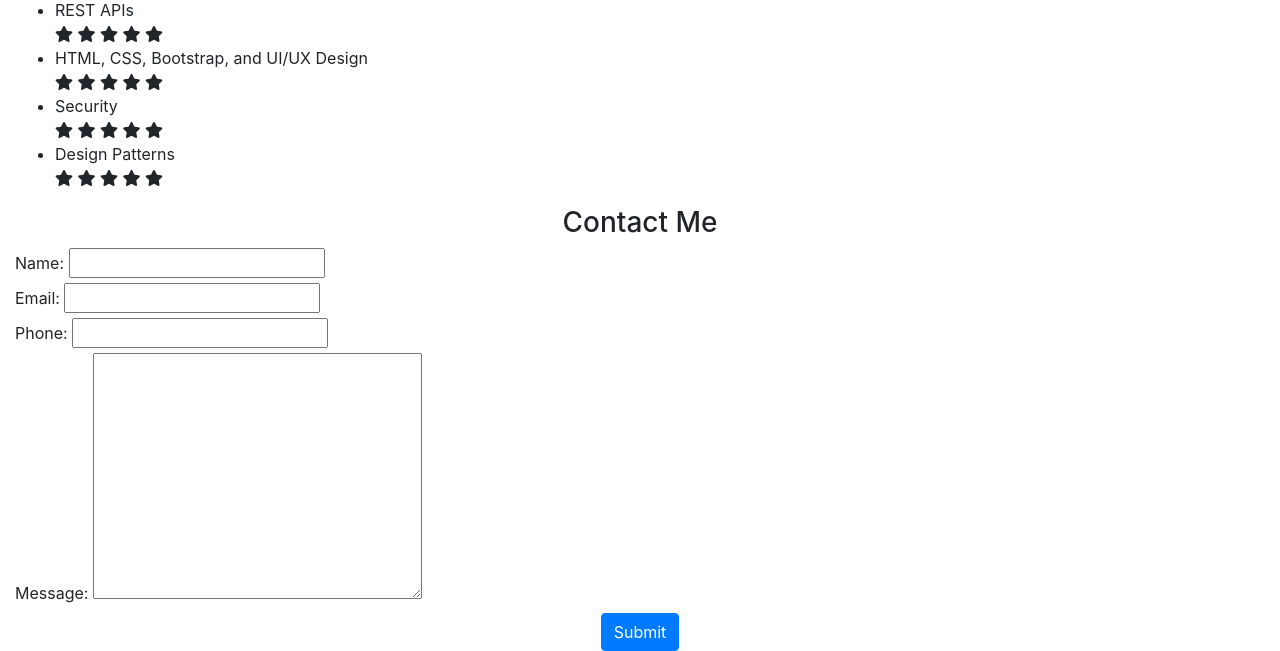
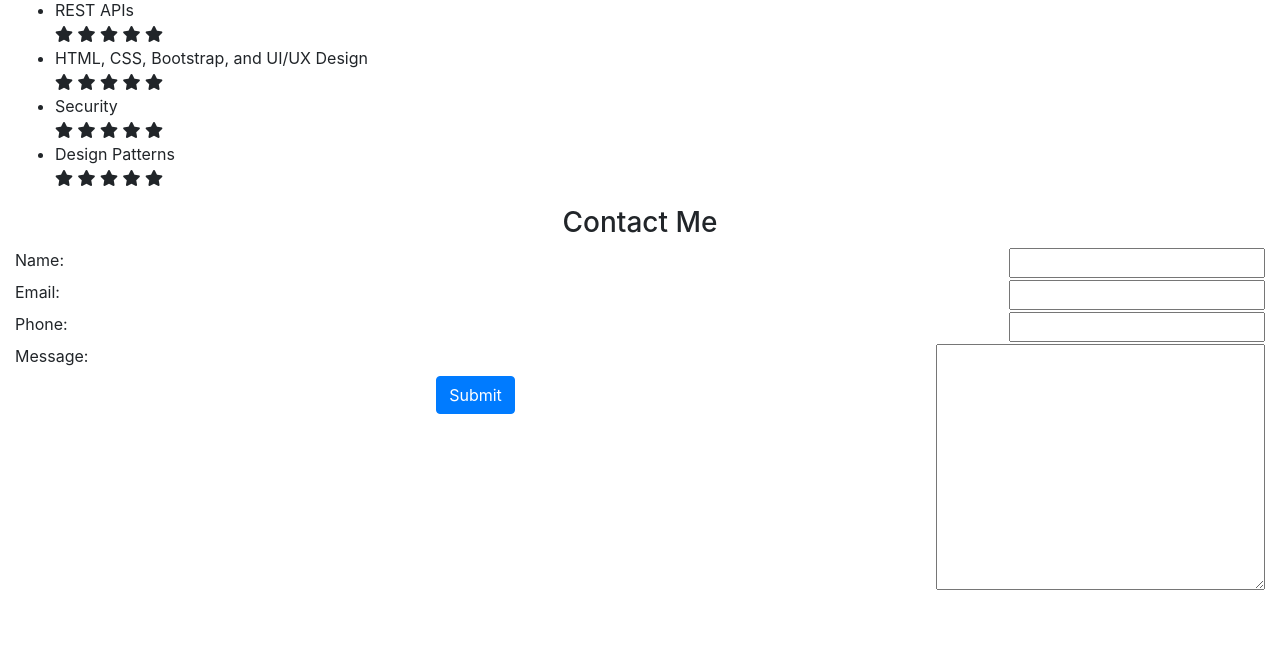
Before and after one commit to jticer4/my-pwp-james, a PHP site: page / in a window 1280 px wide. Shown: the part 830-1481 px from the top of the page. After the commit the page ends 1420 px from the top, so only its background shows below. Run offline with PHP 8.4, Linux system fonts and the light colour scheme; some libraries are stand-ins or nearby versions.

Commit message:
floated my input fields in my form to the right

```diff
--- a/public_html/index.php
+++ b/public_html/index.php
@@ -150,22 +150,22 @@
 			<form>
 					<div class="text-left">
 					<label for="name">Name:</label>
-					<input type="text">
+					<input class="float-right" type="text">
 					</div>
 
 					<div class="text-left">
 					<label for="email">Email:</label>
-					<input type="email">
+					<input class="float-right" type="email">
 					</div>
 
 					<div class="text-left">
 					<label for="phoneNumber">Phone:</label>
-					<input type="tel">
+					<input class="float-right" type="tel">
 					</div>
 					<!-- TODO MAKE THIS TEXT AREA RESPONSIVE -->
 					<div class="text-left">
 					<label for="message">Message:</label>
-					<textarea name="message" cols="30" rows="10"></textarea>
+					<textarea class="float-right" name="message" cols="30" rows="10"></textarea>
 					</div>
 
 					<div>
```
